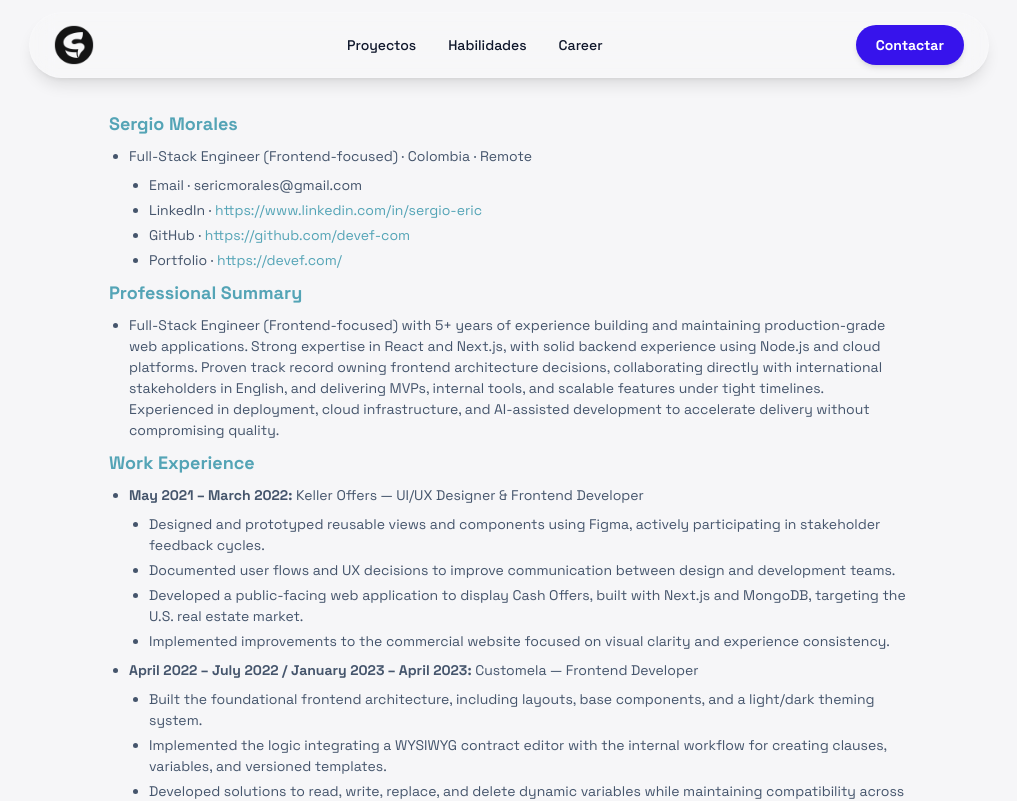
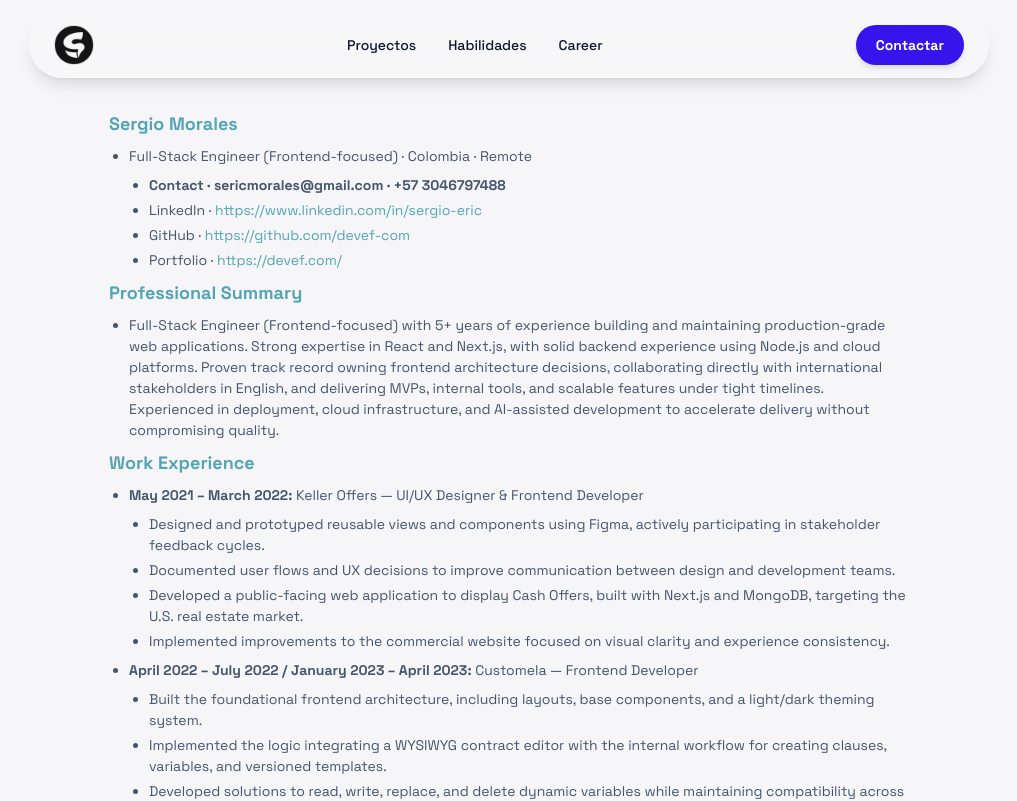
Before and after one commit to SergioEric/personal-website, a Next.js app: page /me in a window 1280 px wide. Shown: the top 801 px of the page, without its empty margins (131-1148 px from the left). Built offline with nearby package versions, Linux system fonts and the light colour scheme.

Commit message:
feat: update contact information in AboutMe_CV_EN and AboutMe_CV_ES

```diff
--- a/data/optimize-en.ts
+++ b/data/optimize-en.ts
@@ -5,7 +5,7 @@ const AboutMe_CV_EN = [
       {
         content: 'Full-Stack Engineer (Frontend-focused) · Colombia · Remote',
         sub_items: [
-          'Email · sericmorales@gmail.com',
+          'Contact · sericmorales@gmail.com · +57 3046797488',
           'LinkedIn · https://www.linkedin.com/in/sergio-eric',
           'GitHub · https://github.com/devef-com',
           'Portfolio · https://devef.com/',
--- a/data/optimize-es.ts
+++ b/data/optimize-es.ts
@@ -3,9 +3,9 @@ const AboutMe_CV_ES = [
     topic: 'Sergio Morales',
     items: [
       {
-        content: 'Full-Stack Engineer (Frontend-focused) · Colombia · Remote',
+        content: 'Full-Stack Engineer (Frontend-focused) · Colombia · Remoto',
         sub_items: [
-          'Email · sericmorales@gmail.com',
+          'Contacto · sericmorales@gmail.com · +57 3046797488',
           'LinkedIn · https://www.linkedin.com/in/sergio-eric',
           'GitHub · https://github.com/devef-com',
           'Portafolio · https://devef.com/',
```
